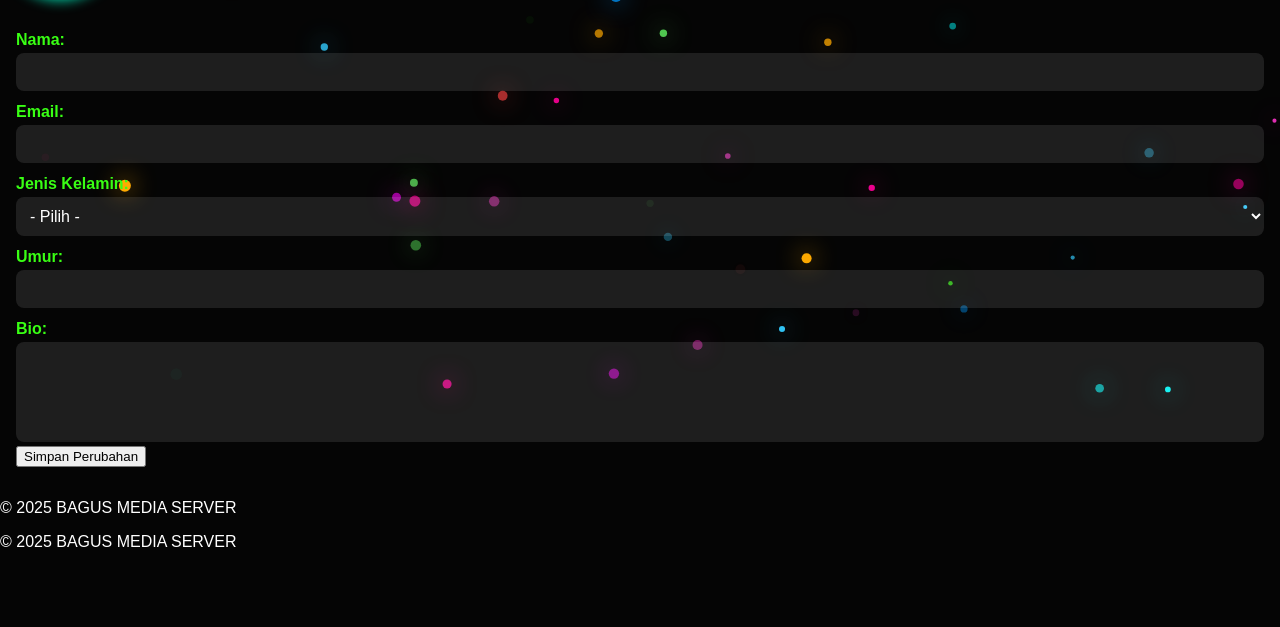
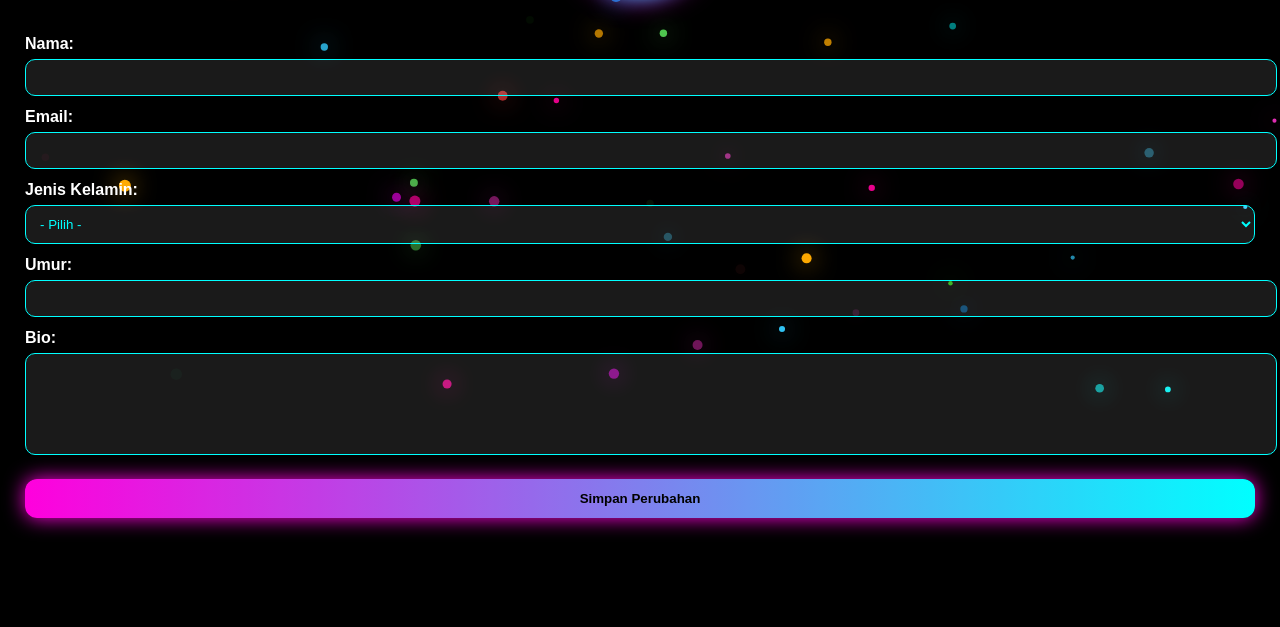
Before and after one commit to MiftahulKhoiri/BagusMedia_web_server, a Flask app: page /edit-profile in a window 1280 px wide. Shown: the part 370-997 px from the top of the page. Before the commit the page ends 917 px from the top, so only its background shows below. Run offline with Flask 3, Linux system fonts and the light colour scheme; the visitor is signed in with stand-in values (Sample User, id 1).

Commit message:
Update edit-profile.css

```diff
--- a/app/static/css/edit-profile.css
+++ b/app/static/css/edit-profile.css
@@ -1,193 +1,105 @@
-:root{
-  --neon: #00ffcc;
-  --neon2: #39ff14;
-  --bg: #050505;
+/* ===== HEADER ===== */
+.header-edit {
+    display: flex;
+    justify-content: space-between;
+    align-items: center;
+    padding: 18px 25px;
+    background: rgba(0, 0, 0, 0.3);
+    backdrop-filter: blur(8px);
 }
 
-*{ box-sizing: border-box; }
-
-body{
-  margin:0;
-  background: var(--bg);
-  font-family: Arial, sans-serif;
-  color:white;
+.header-edit a {
+    padding: 8px 15px;
+    border-radius: 8px;
+    text-decoration: none;
+    border: 1px solid #00ffff;
+    color: #00ffff;
+    transition: .3s;
 }
 
-/* ==========================
-   HEADER BARU
-========================== */
-.header {
-    width: 100%;
-    text-align: center;
-    padding: 20px 0;
-    background: rgba(0,0,0,0.55);
-    backdrop-filter: blur(8px);
-    border-bottom: 1px solid rgba(255,255,255,0.1);
+.header-edit a:hover {
+    background: #00ffff;
+    color: #000;
 }
 
-/* Judul utama besar */
 .edit-title {
-    margin: 0;
-    font-size: 28px;
-    font-weight: bold;
-    color: var(--neon);
-    text-shadow: 0 0 8px var(--neon);
+    color: #fff;
+    text-shadow: 0 0 12px #ff00ff;
 }
 
-/* Tombol Kiri-Kanan */
-.header-buttons {
-    margin-top: 12px;
-    display: flex;
-    justify-content: space-between;   /* Logout kiri — Kembali kanan */
-    padding: 0 20px;
+/* ===== COVER ===== */
+.cover-area {
+    width: 100%;
+    height: 180px;
+    overflow: hidden;
+    cursor: pointer;
+    position: relative;
 }
 
-/* Tombol Logout (kiri) */
-.btn-logout {
-    background: red;
-    padding: 10px 18px;
-    border-radius: 8px;
-    font-size: 16px;
-    color: white;
-    text-decoration: none;
-    font-weight: bold;
+.cover-area img {
+    width: 100%;
+    height: 100%;
+    object-fit: cover;
+    filter: brightness(80%);
 }
 
-/* Tombol Kembali (kanan) */
-.btn-back {
-    background: var(--neon);
-    padding: 10px 18px;
-    border-radius: 8px;
-    font-size: 16px;
-    color: black;
-    text-decoration: none;
-    font-weight: bold;
+/* ===== FOTO PROFIL ===== */
+.photo-area {
+    margin-top: -60px;
+    text-align: center;
 }
 
-.btn-back:hover,
-.btn-logout:hover {
-    filter: brightness(1.2);
+.photo-area img {
+    width: 120px;
+    height: 120px;
+    border-radius: 50%;
+    border: 4px solid #00ffff;
+    box-shadow: 0 0 20px #00ffff, 0 0 30px #ff00ff;
+    cursor: pointer;
 }
 
-/* ==========================
-   COVER AREA
-========================== */
-.cover-area{
-  width:100%;
-  height:180px;
-  overflow:hidden;
-  position:relative;
+/* ===== FORM ===== */
+.edit-box {
+    padding: 25px;
+    color: #fff;
 }
 
-.cover-area img{
-  width:100%;
-  height:100%;
-  object-fit:cover;
-  display:block;
-  filter:brightness(0.9);
+label {
+    font-weight: bold;
+    margin-top: 12px;
+    display: block;
 }
 
-/* ==========================
-   FOTO PROFIL — OVERLAP
-========================== */
-.profile-photo-area{
-  width:100%;
-  display:flex;
-  justify-content:center;
-  position:relative;
-  margin-top:-60px;      /* FOTO DIATAS COVER */
-  margin-bottom:20px;
-  z-index:10;
+input, select, textarea {
+    width: 100%;
+    padding: 10px;
+    margin-top: 6px;
+    border-radius: 10px;
+    border: 1px solid #00ffff;
+    background: rgba(255,255,255,0.1);
+    color: #00ffff;
 }
 
-#profile-photo{
-  width:120px;
-  height:120px;
-  border-radius:50%;
-  border:4px solid var(--neon);
-  object-fit:cover;
-  box-shadow:0 0 14px var(--neon);
-  background:black;
-  cursor:pointer;
+textarea {
+    resize: none;
+    height: 80px;
 }
 
-/* ==========================
-   FORM AREA
-========================== */
-.edit-box{
-  padding:16px;
+.btn-save {
+    margin-top: 20px;
+    width: 100%;
+    padding: 12px;
+    background: linear-gradient(90deg, #ff00dd, #00ffff);
+    border: none;
+    border-radius: 12px;
+    color: #000;
+    font-weight: bold;
+    cursor: pointer;
+    box-shadow: 0 0 20px #ff00dd;
+    transition: .3s;
 }
 
-.edit-box label{
-  display:block;
-  margin-top:12px;
-  font-weight:bold;
-  color:var(--neon2);
+.btn-save:hover {
+    transform: translateY(-2px);
+    box-shadow: 0 0 35px #00ffff;
 }
-
-.edit-box input,
-.edit-box select,
-.edit-box textarea{
-  width:100%;
-  padding:10px;
-  border-radius:8px;
-  background:rgba(255,255,255,0.1);
-  color:white;
-  border:none;
-  margin-top:4px;
-  font-size:16px;
-}
-
-textarea{
-  height:100px;
-  resize:none;
-}
-
-/* ==========================
-   SAVE BUTTON
-========================== */
-.save-btn{
-  width:100%;
-  padding:14px;
-  background:linear-gradient(90deg,var(--neon),var(--neon2));
-  color:black;
-  font-weight:bold;
-  border:none;
-  border-radius:10px;
-  margin-top:18px;
-  cursor:pointer;
-}
-
-/* ==========================
-   RESPONSIVE
-========================== */
-@media(max-width:480px){
-  #profile-photo{
-    width:100px;
-    height:100px;
-  }
-  .cover-area{
-    height:150px;
-  }
-  .profile-photo-area{
-    margin-top:-52px;
-  }
-}
-
-.change-pass-btn {
-    display: block;
-    width: 100%;
-    text-align: center;
-    margin-top: 15px;
-    padding: 12px;
-    border-radius: 10px;
-    background: rgba(0, 255, 170, 0.6);
-    color: white;
-    text-decoration: none;
-    font-weight: bold;
-    backdrop-filter: blur(5px);
-}
-
-.change-pass-btn:hover {
-    background: rgba(0, 255, 170, 0.9);
-}
```
